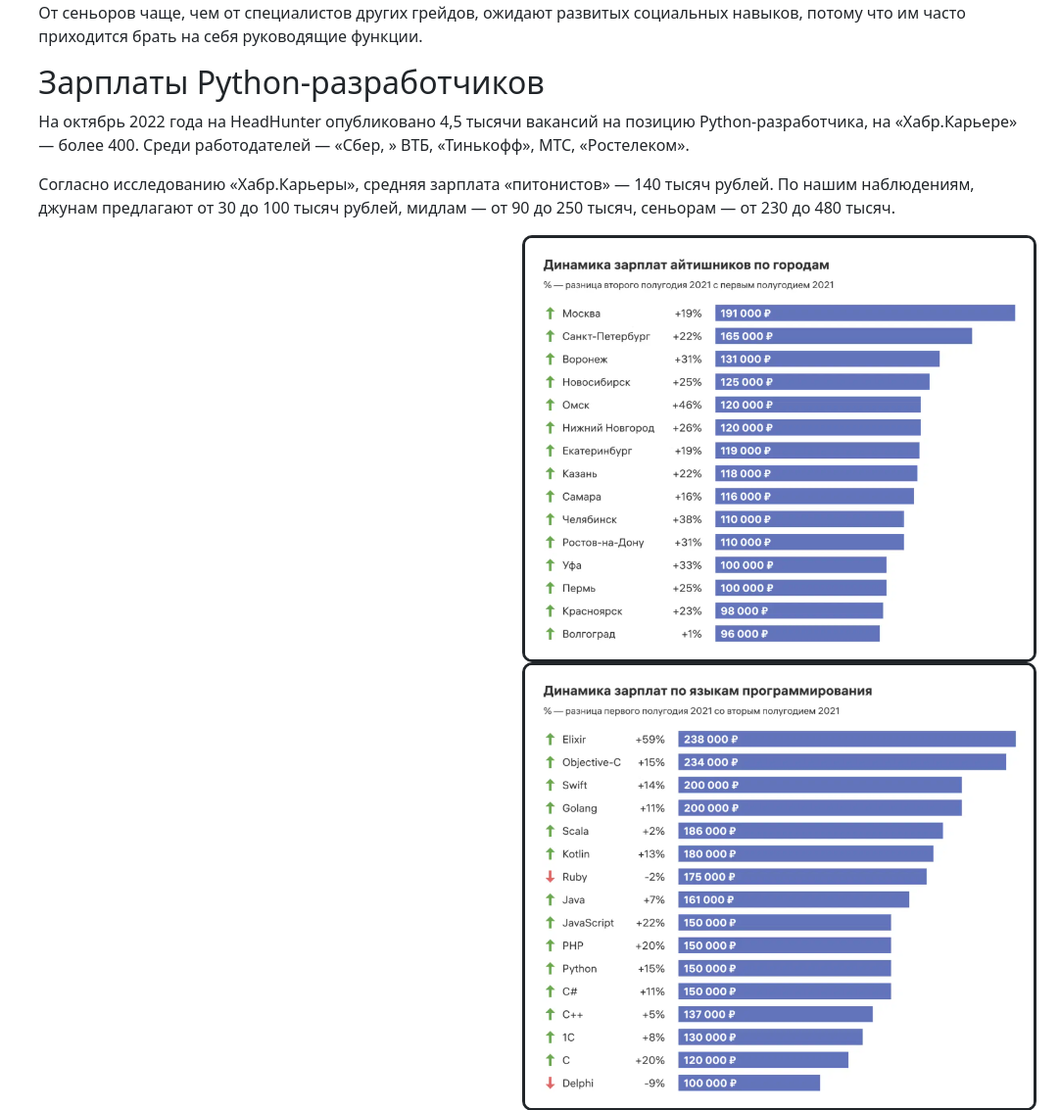
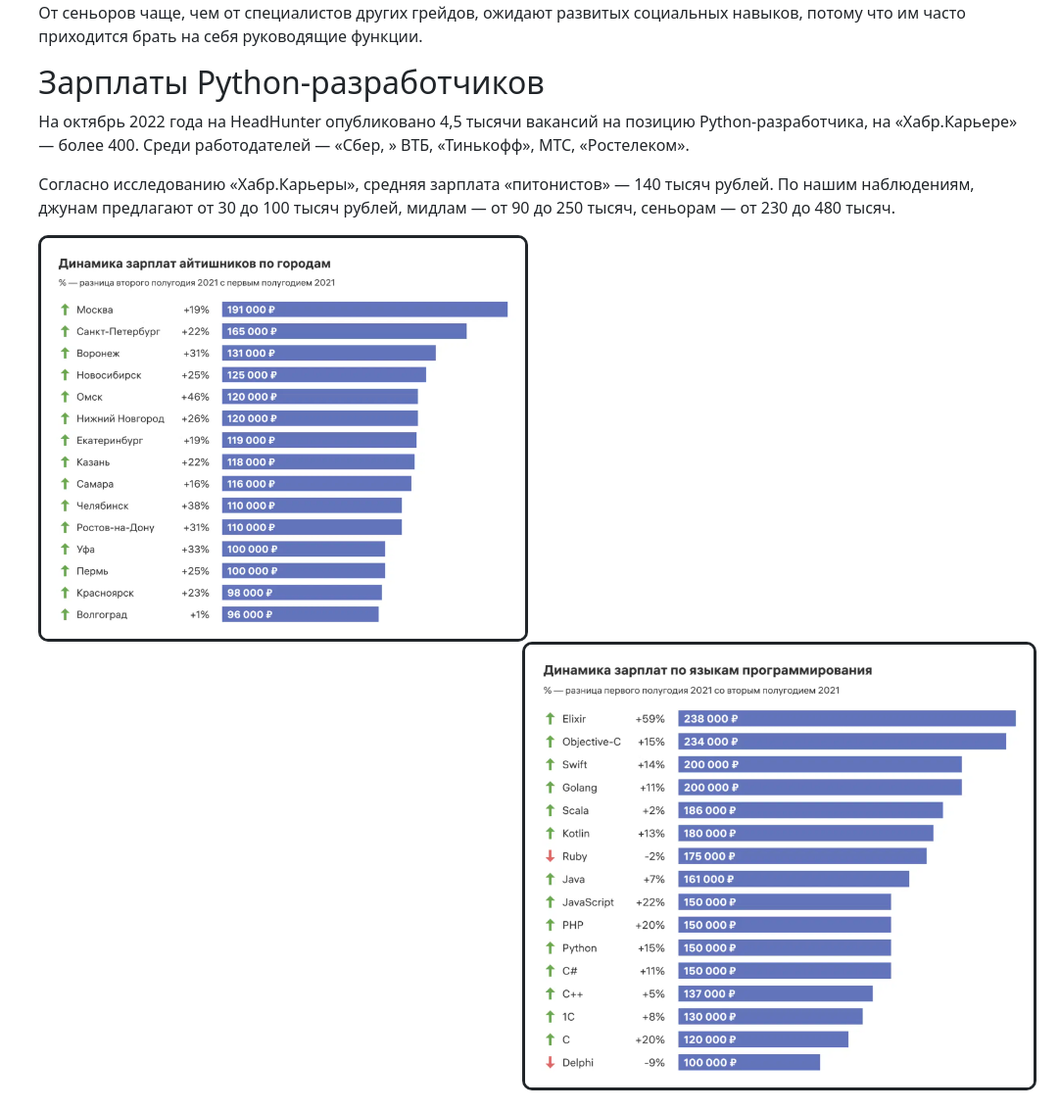
Before and after one commit to Enfariches/PythonVacancies_DjangoPy, a Django app: page / in a window 1280 px wide. Shown: the part 1455-2588 px from the top of the page at 98% size, without its empty margins (198-1280 px from the left). Run offline with Django 4.2, Linux system fonts and the light colour scheme.

Commit message:
Приложение 13.01 (Хост работает.2!)

```diff
--- a/templates/main/index.html
+++ b/templates/main/index.html
@@ -42,6 +42,6 @@
     <h2>Зарплаты Python-разработчиков</h2>
     <p>На октябрь 2022 года на HeadHunter опубликовано 4,5 тысячи вакансий на позицию Python-разработчика, на «Хабр.Карьере» — более 400. Среди работодателей — «Сбер, » ВТБ, «Тинькофф», МТС, «Ростелеком».
     <p>Согласно исследованию «Хабр.Карьеры», средняя зарплата «питонистов» — 140 тысяч рублей. По нашим наблюдениям, джунам предлагают от 30 до 100 тысяч рублей, мидлам — от 90 до 250 тысяч, сеньорам — от 230 до 480 тысяч.</p>
-    <img style=" width: 525px; border-radius: 10px;" align="right" border="3px" src="/media/images/city.png">
+    <img style=" width: 500px; border-radius: 10px;" align="left" border="3px" src="/media/images/city.png">
     <img style=" width: 525px; border-radius: 10px;" align="right" border="3px" src="/media/images/stack.png">
 {% endblock %}
```
